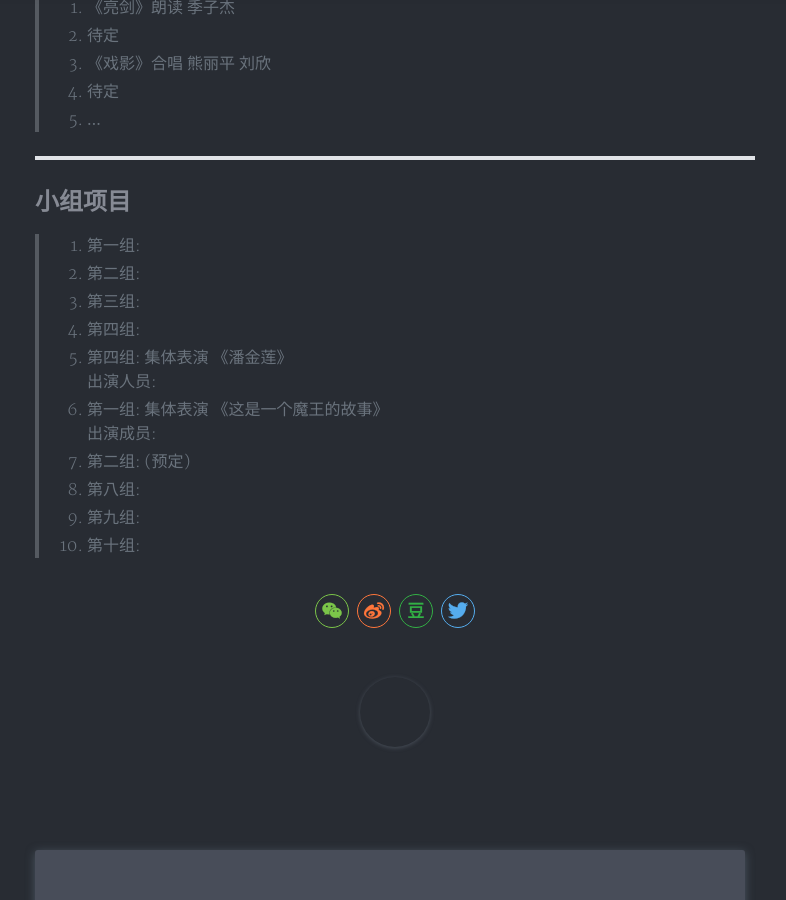
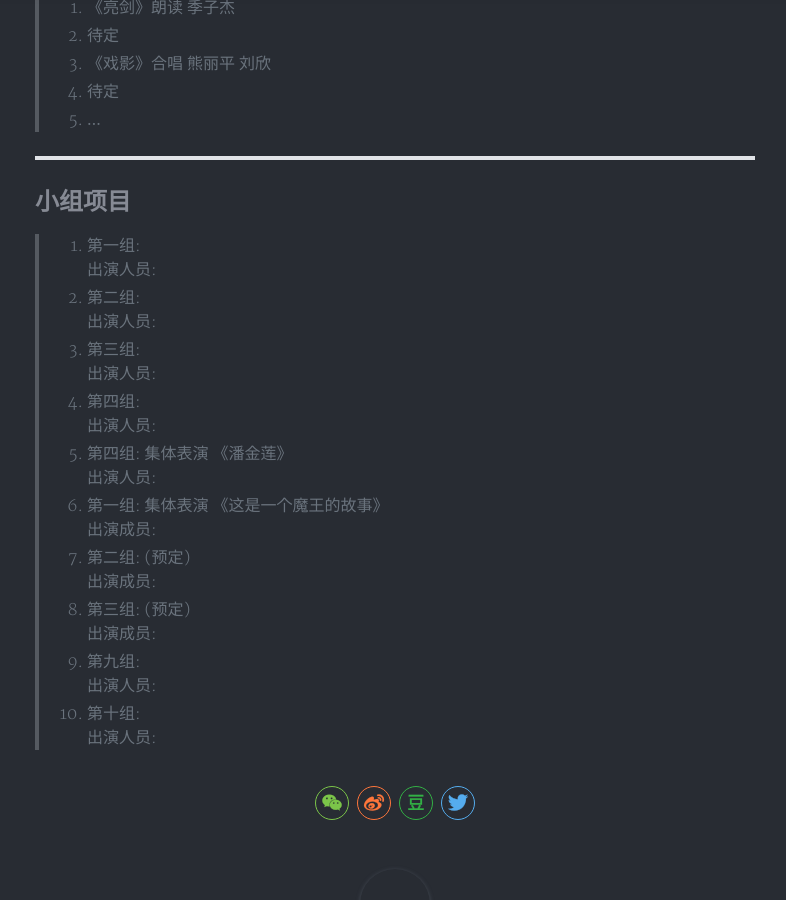
Before and after one commit to yxyz201809/yxyz201809.github.io, a Jekyll site: the page built from _posts/2019-12-16-new-years-eve-party.md, in a window 1280 px wide and 900 px high, scrolled down 595 px. Shown: the whole window, without its empty margins (245-1031 px from the left). Built offline with Jekyll 4.4.1, drawn with Linux system fonts in a browser that asks for light colours; nearby versions of some CDN libraries; a style sheet for code colours, icons or effects is not loaded.

Commit message:
Update 2019-12-16-new-years-eve-party.md

```diff
--- a/_posts/2019-12-16-new-years-eve-party.md
+++ b/_posts/2019-12-16-new-years-eve-party.md
@@ -24,15 +24,23 @@ tags: 活动
 
 ***
 ## **小组项目**
-> 1. 第一组:
-> 2. 第二组:
-> 3. 第三组:
-> 4. 第四组:
-> 5. 第四组:   集体表演    《潘金莲》
->    出演人员:
-> 6. 第一组:   集体表演    《这是一个魔王的故事》
->    出演成员:
-> 7. 第二组:   (预定)
-> 8. 第八组:
-> 9. 第九组:
+> 1.   第一组:
+>      出演人员:
+> 2.   第二组:
+>      出演人员:
+> 3.   第三组:
+>      出演人员:
+> 4.   第四组:
+>      出演人员:
+> 5.   第四组:   集体表演    《潘金莲》
+>      出演人员:
+> 6.   第一组:   集体表演    《这是一个魔王的故事》
+>      出演成员:
+> 7.   第二组:   (预定)
+>      出演成员:
+> 8.   第三组:   (预定)
+>      出演成员:
+> 9.   第九组:
+>      出演人员:
 > 10.  第十组:
+>      出演人员:
```
